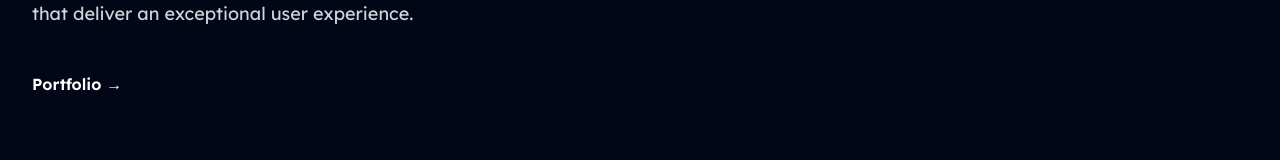
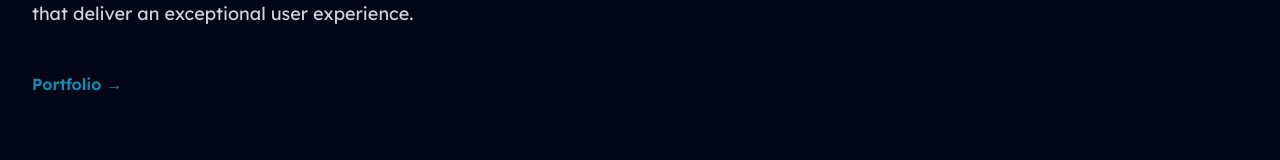
Before and after one commit to KrystleMurphy/KrystleDev, a React (Vite) app: page / in a window 1280 px wide. Shown: the part 446-606 px from the top of the page. Built offline with nearby package versions, Linux system fonts and the light colour scheme.

Commit message:
fixing broken portfolio link

```diff
--- a/src/Pages/Home/Home.jsx
+++ b/src/Pages/Home/Home.jsx
@@ -1,5 +1,6 @@
 import React from 'react';
 import { motion } from 'framer-motion';
+import { Link } from 'react-router-dom'; // Import Link from react-router-dom
 import ContactButton from '../Common/ContactButton';
 import CV from '../About/assets/CV.pdf';
 import { DocumentIcon } from '@heroicons/react/24/outline';
@@ -101,17 +102,6 @@ export default function Home() {
               through a collaborative process, resulting in bespoke, responsive
               websites that deliver an exceptional user experience.
             </motion.p>
-            {/* <motion.div
-              className="mt-8"
-              variants={fadeInVariants}
-            >
-              <figure className="border-l border-cyan-600 pl-8">
-                <blockquote className="text-xl font-semibold leading-8 tracking-tight text-slate-300">
-                  <p>Like the sound of what we do?</p>
-                </blockquote>
-                <ContactButton />
-              </figure>
-            </motion.div> */}
           </motion.div>
         </div>
         <motion.div
@@ -122,9 +112,11 @@ export default function Home() {
         >
           <div className="grid grid-cols-1 gap-x-8 gap-y-6 text-base font-semibold leading-7 text-white sm:grid-cols-2 md:flex lg:gap-x-10">
             {links.map((link) => (
-              <motion.a key={link.name} href={link.href} variants={fadeInVariants}>
-                {link.name} <span aria-hidden="true">&rarr;</span>
-              </motion.a>
+              <motion.div key={link.name} variants={fadeInVariants}>
+                <Link to={link.href} className="text-cyan-600 hover:text-cyan-500">
+                  {link.name} <span aria-hidden="true">&rarr;</span>
+                </Link>
+              </motion.div>
             ))}
           </div>
           <dl className="mt-16 grid grid-cols-1 gap-8 sm:mt-20 sm:grid-cols-2 lg:grid-cols-4">
```
